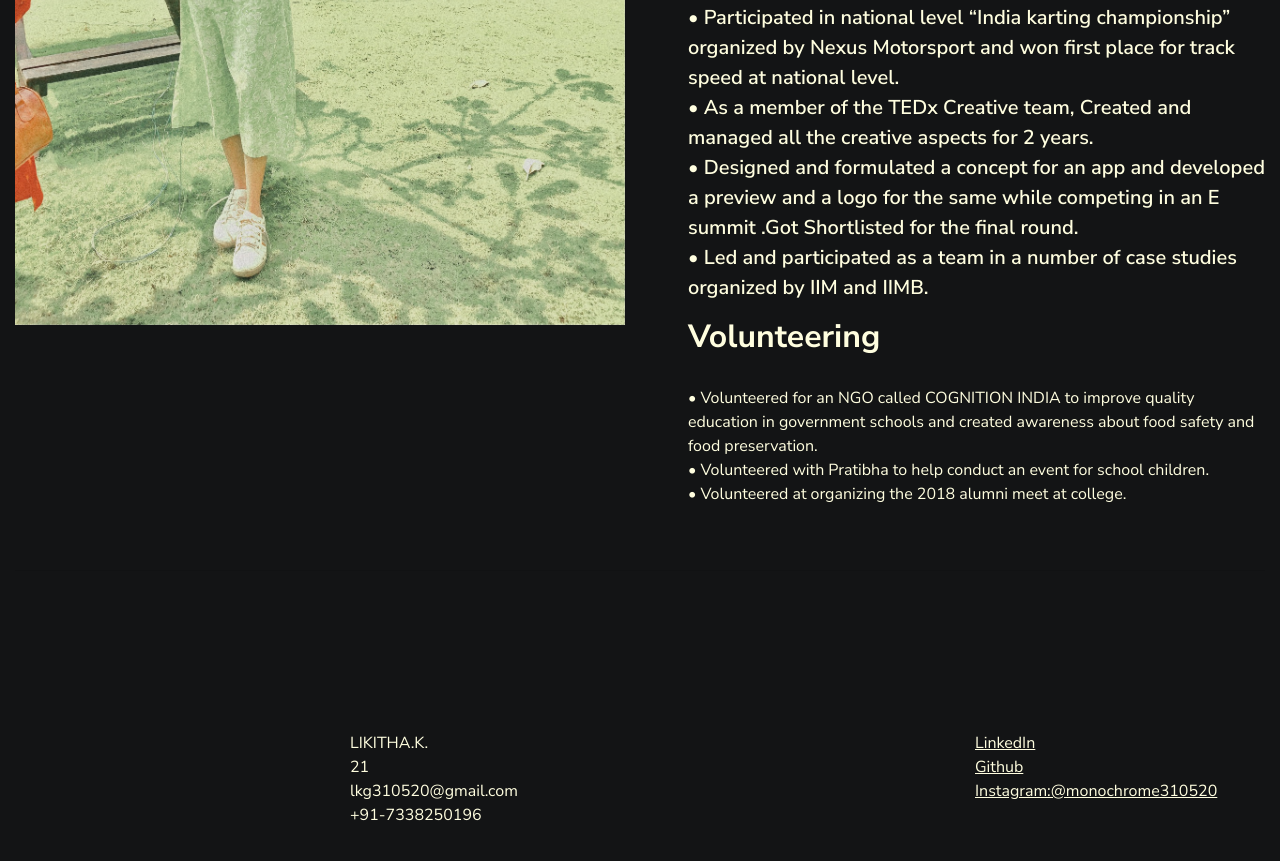
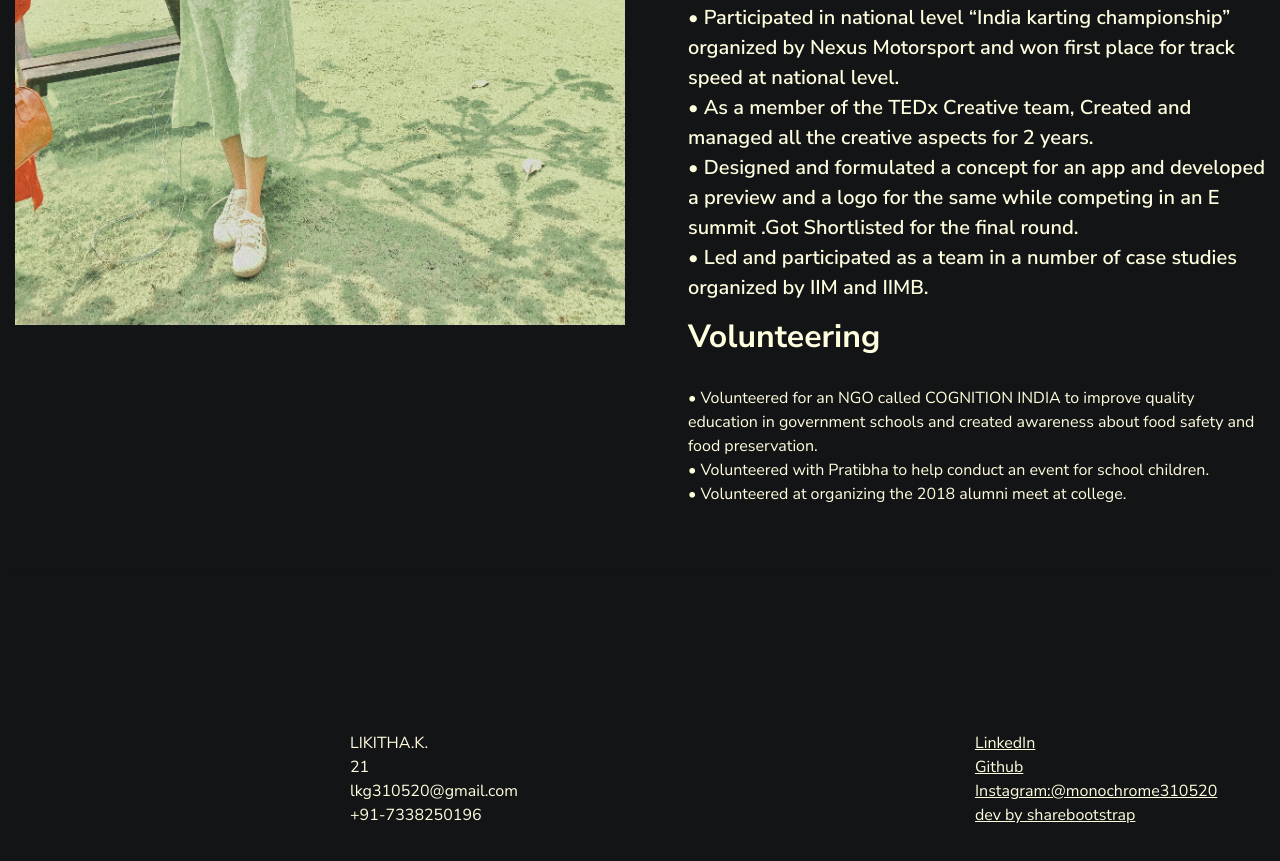
Before and after one commit to likitha31/Portfolio, a website: page about.html in a window 1280 px wide. Shown: the part 779-1640 px from the top of the page. Drawn offline with Linux system fonts and the light colour scheme.

Commit message:
Update about.html

```diff
--- a/about.html
+++ b/about.html
@@ -155,6 +155,9 @@
                         <li><a href="https://www.linkedin.com/in/likitha-k/">LinkedIn</a></li>
                         <li><a href="htttps://github.com/likitha31">Github</a></li>
                         <li><a href="#">Instagram:@monochrome310520</a></li>
+                      <li>
+                    <a href="https://sharebootstrap.com">dev by sharebootstrap</a>
+                    </li>
                     </ul>
                 </div>
 
```
